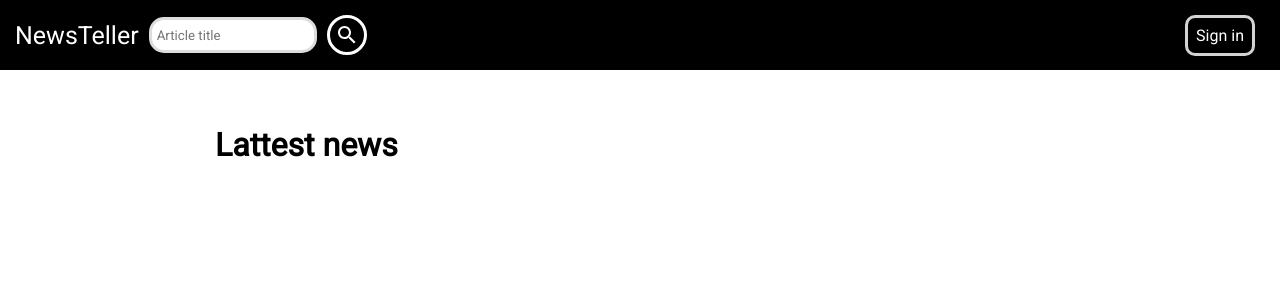
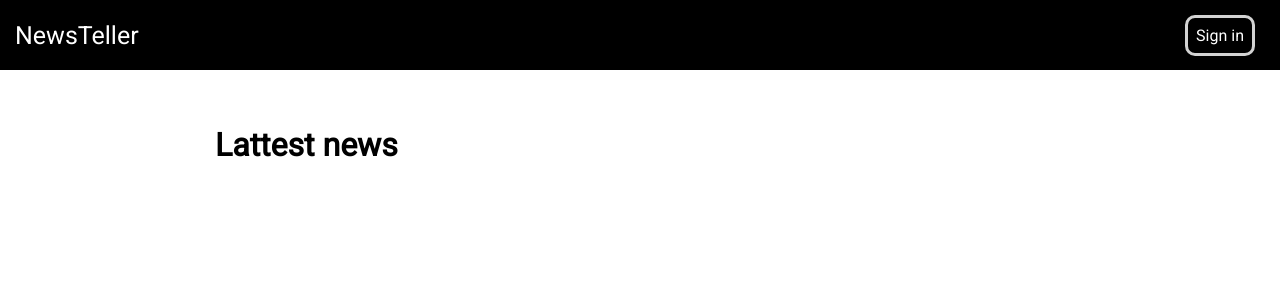
Before and after one commit to punk1503/NewsTeller, a Django app: page / in a window 1280 px wide. Shown: the top 300 px of the page. Run offline with Django 3.2, Linux system fonts and the light colour scheme; data that the repository does not hold is empty.

Commit message:
Deleted navbar search form and link

```diff
--- a/news/static/news/css/navbar.css
+++ b/news/static/news/css/navbar.css
@@ -25,36 +25,11 @@
 	margin-left: auto;
 }
 
-.navbar > .navbar__left > form {
-	display: flex;
-	align-items: center;
-}
-
 .navbar__title {
 	text-decoration: none;
 	font-size: 25px;
 	color: white;
 	margin-right: 10px;
-}
-
-.navbar__search {
-	line-height: 1.1em;
-	height: 20px;
-	border: 3px gainsboro solid;
-	border-radius: 15px;
-	padding: 5px;
-	margin-right: 10px;
-}
-
-.search__confirm {
-	width: 40px;
-	height: 40px;
-	padding: 0;
-	background-color: black;
-	border: 3px white solid;
-	border-radius: 50%;
-	display: inline-grid;
-	place-items: center;
 }
 
 .navbar__btn {
@@ -73,15 +48,3 @@
 	border-radius: 50%;
 	justify-self: flex-start;
 }
-
-@media (max-width: 560px) {
-	.navbar > .navbar__left > form{
-		display: none;
-	}
-}
-
-@media (min-width: 560px) {
-	#small_screen_search_link {
-		display: none;
-	}
-}
--- a/news/templates/news/base/navbar.html
+++ b/news/templates/news/base/navbar.html
@@ -5,18 +5,6 @@
 
 	<div class="navbar__left">
 		<a href="{% url 'index' %}" class="navbar__title">NewsTeller</a>
-
-		<form>
-			<!--TODO: add action and method attributes-->
-			<input type="text" class="navbar__search" placeholder="Article title">
-			<button class="search__confirm" type="submit">
-				<img src="{% static 'news/icons/search_white_24dp.svg' %}" alt="Search">
-			</button>
-		</form>
-
-		<a class="search__confirm" href="#" id="small_screen_search_link">
-			<img src="{% static 'news/icons/search_white_24dp.svg' %}" alt="Search">
-		</a>
 	</div>
 
 	<div class="navbar__right">
@@ -31,5 +19,4 @@
 		<a class="navbar__btn" href="{% url 'login' %}">Sign in</a>
 		{% endif %}
 	</div>
-
 </nav>
```
